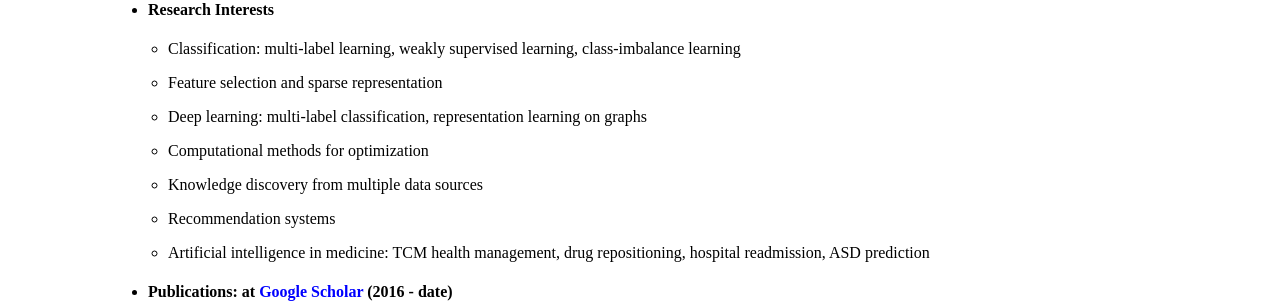
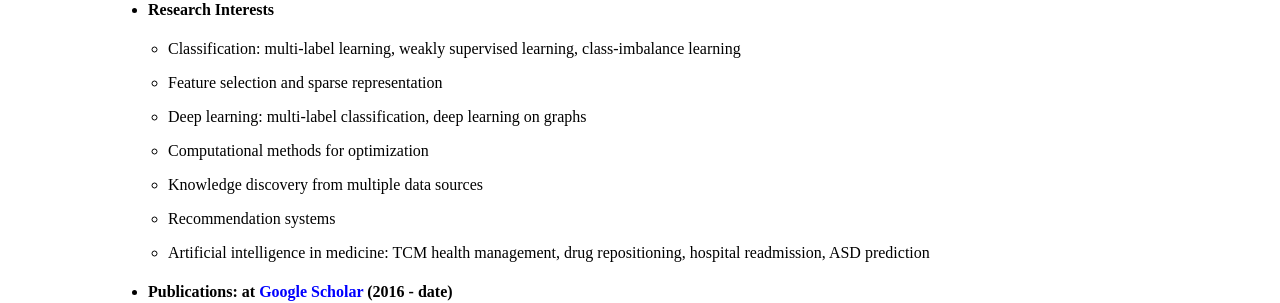
Before and after one commit to jiazhang-ml/jiazhang-ml.github.io, a Jekyll site: the page built from index.md, in a window 1280 px wide. Shown: the part 440-743 px from the top of the page. Built offline with Jekyll 4.4.1, drawn with Linux system fonts in a browser that asks for light colours.

Commit message:
Update index.md

```diff
--- a/index.md
+++ b/index.md
@@ -26,7 +26,7 @@ Email: [zhangjia_gl@163.com](mailto:zhangjia_gl@163.com) or [j.zhang@stu.xmu.edu
 
     * Feature selection and sparse representation
 
-    * Deep learning: multi-label classification, representation learning on graphs
+    * Deep learning: multi-label classification, deep learning on graphs
 
     * Computational methods for optimization
 
```
